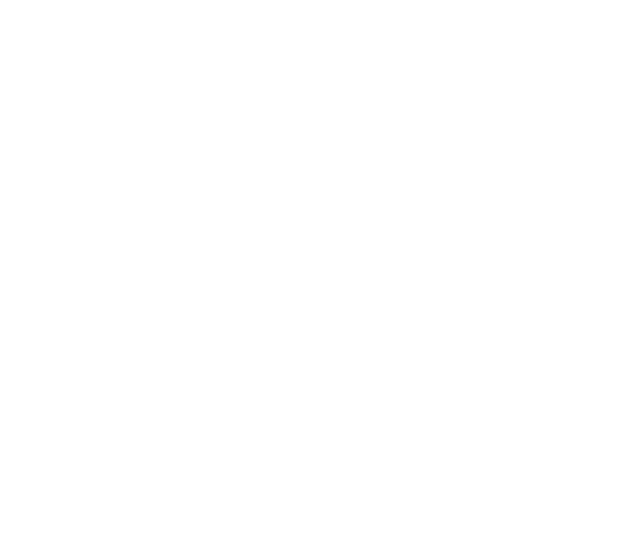
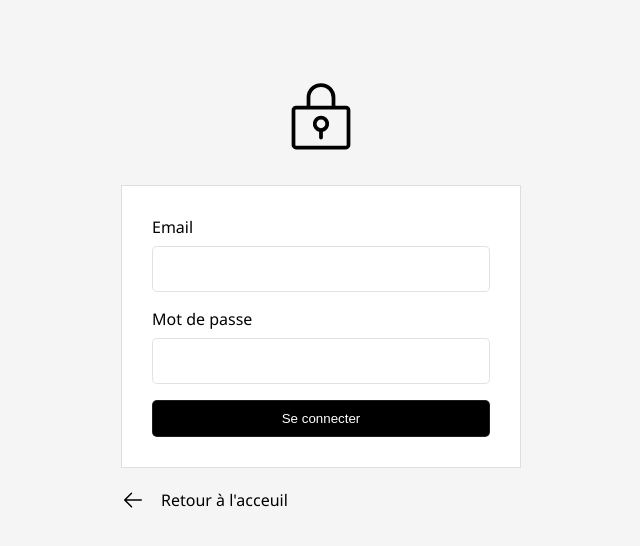
Before and after one commit to Tkimba4/bondeko, a React (Vite) app: page /admin in a window 1280 px wide. Shown: the top 546 px of the page, without its empty margins (319-959 px from the left). Built offline with nearby package versions, Linux system fonts and the light colour scheme.

Commit message:
Home, Reservation, Login

```diff
--- a/src/pages/login/Login.jsx
+++ b/src/pages/login/Login.jsx
@@ -1,11 +1,52 @@
 import React from "react";
 import styles from "./Login.module.scss";
+import { Link } from "react-router-dom";
+import { ArrowLeftIcon, LockKeyIcon } from "@phosphor-icons/react/dist/ssr";
 
 const Login = () => {
-  return <div>
-
-
-  </div>;
+  return (
+    <>
+      <section className={styles.login}>
+        <div className="container">
+          <div className={styles.loginContent}>
+              <div className={styles.icon}>
+                <LockKeyIcon width={50} height={50} weight="light" />
+              </div>
+              {/* <h2 className="title">Admin</h2>
+              <p className="subtitle">
+                Connectez-vous pour acceder au panel admin
+              </p> */}
+            <div className={styles.body}>
+              <form action="" className={styles.form}>
+                <div className={styles.formGroup}>
+                  <label htmlFor="username">Email</label>
+                  <input type="email" name="username" id="username" required />
+                </div>
+                <div className={styles.formGroup}>
+                  <label htmlFor="password">Mot de passe</label>
+                  <input
+                    type="password"
+                    name="password"
+                    id="password"
+                    required
+                  />
+                </div>
+                <div className={styles.formGroup}>
+                  <button type="submit">Se connecter</button>
+                </div>
+              </form>
+            </div>
+            <nav className={styles.nav}>
+              <Link to={"/"}>
+                <ArrowLeftIcon width={24} height={24} />
+                <span>Retour à l'acceuil</span>
+              </Link>
+            </nav>
+          </div>
+        </div>
+      </section>
+    </>
+  );
 };
 
 export default Login;
--- a/src/pages/login/Login.module.scss
+++ b/src/pages/login/Login.module.scss
@@ -0,0 +1,74 @@
+@use "../../assets/styles/variables" as *;
+
+.login {
+  background-color: $smoke-color;
+  height: 100vh;
+}
+
+.loginContent {
+  max-width: 400px;
+  margin: 0 auto;
+}
+
+.nav {
+    display: inline-block;
+
+  a {
+    display: flex;
+    gap: 1rem;
+    align-items: center;
+    color: inherit;
+    transition: 0.3s;
+    &:hover {
+      color: $primary-color;
+      // background-color: rgba(0, 0, 0, 0.253);
+    }
+  }
+}
+.body {
+  background-color: white;
+  margin-bottom: 20px;
+  padding: 30px;
+  border: 1px solid rgba(0, 0, 0, 0.129);
+}
+.icon {
+  text-align: center;
+  margin-bottom: 20px;
+  svg {
+    // background-color: $primary-color;
+    // color: white;
+    clip-path: circle();
+    // padding: 40px;
+    width: 80px;
+    height: 80px;
+  }
+}
+
+.form {
+  display: grid;
+  gap: 1rem;
+
+  input {
+    padding: 10px;
+    border-radius: $input-raduis;
+    font-size: 1.1rem;
+    border: 1px solid rgba(128, 128, 128, 0.229);
+    font-family: "Segoe UI", Tahoma, Geneva, Verdana, sans-serif;
+  }
+
+  button {
+    padding: 10px;
+    border-radius: $input-raduis;
+    border: 1px solid rgba(128, 128, 128, 0.229);
+    background-color: black;
+    color: white;
+    // &:nth-child(1) {
+    // }
+  }
+}
+
+.formGroup {
+  gap: 0.5rem;
+
+  display: grid;
+}
--- a/src/pages/reservation/Reservation.module.scss
+++ b/src/pages/reservation/Reservation.module.scss
@@ -1,21 +1,28 @@
 @use "../../assets/styles/variables" as *;
 .hero {
+  :global(.bigTitle){
+    margin-bottom: 20px;
+
+  }
+}
+.main{
+
   background-color: $smoke-color;
 }
-
 .form {
-  //   background-color: $smoke-color;
+    background-color: white;
   max-width: 600px;
   margin: 0 auto;
   display: grid;
   //   gap: .5rem;
   padding: 10px;
-  box-shadow: rgba(0, 0, 0, 0.156) 0 0 10px;
+  border: 1px solid rgba(0, 0, 0, 0.1);
+  // box-shadow: rgba(0, 0, 0, 0.156) 0 0 10px;
   fieldset {
     padding: 10px;
     display: grid;
     gap: 0.5rem;
-    background-color: white;
+    // background-color: white;
     border: none;
     border-radius: 10px;
 
--- a/src/templates/admin/Admin.jsx
+++ b/src/templates/admin/Admin.jsx
@@ -0,0 +1,12 @@
+import React from "react";
+import { Outlet } from "react-router-dom";
+
+const Admin = () => {
+  return (
+    <div>
+      <Outlet />
+    </div>
+  );
+};
+
+export default Admin;
--- a/src/templates/admin/index.jsx
+++ b/src/templates/admin/index.jsx
@@ -0,0 +1 @@
+export { default } from "./Admin";
```
Also changed, not shown: src/router.jsx (+7 -1 lines).
